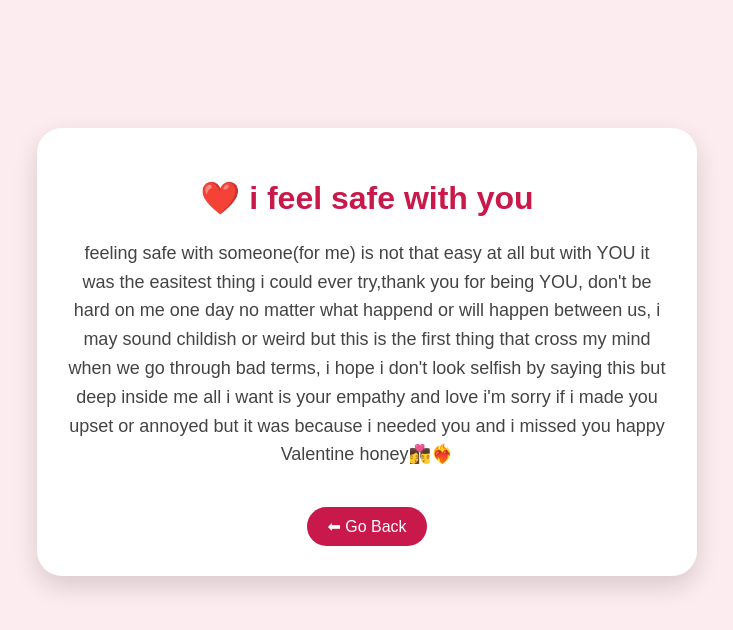
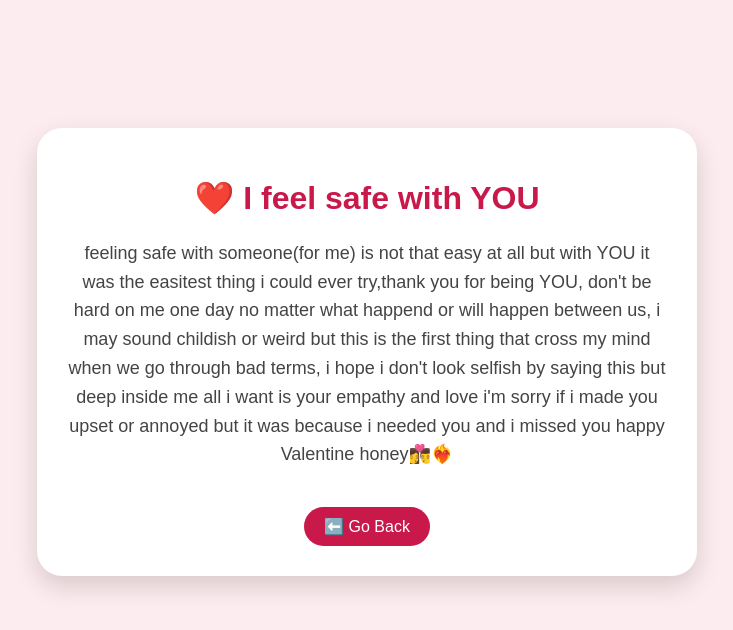
Before and after one commit to haneenhelwaniprog/valentine-gift, a plain HTML site: page reason1.html in a window 1280 px wide. Shown: the whole page, without its empty margins (273-1006 px from the left). Drawn offline with Linux system fonts and the light colour scheme.

Commit message:
Update reason1.html

```diff
--- a/reason1.html
+++ b/reason1.html
@@ -8,14 +8,14 @@
 <body>
 
   <div class="message-box">
-    <h1>❤️ i feel safe with you</h1>
+    <h1>❤️ I feel safe with YOU</h1>
     <p>
     feeling safe with someone(for me) is not that easy at all but with YOU it was the easitest thing i could ever try,thank you for being YOU, don't be hard on me one day no matter what happend or will happen between us, i may sound childish or weird but this is the first thing that cross my mind when we go through bad terms, i hope i don't look selfish by saying this but deep inside me all i want is your empathy and love
     i'm sorry if i made you upset or annoyed but it was because i needed you and i missed you
     happy Valentine honey👩‍❤️‍💋‍👨❤️‍🔥
     </p>
 
-    <a class="back" href="gift.html">⬅ Go Back</a>
+    <a class="back" href="./index.html">⬅️ Go Back</a>
   </div>
 
 </body>
```
